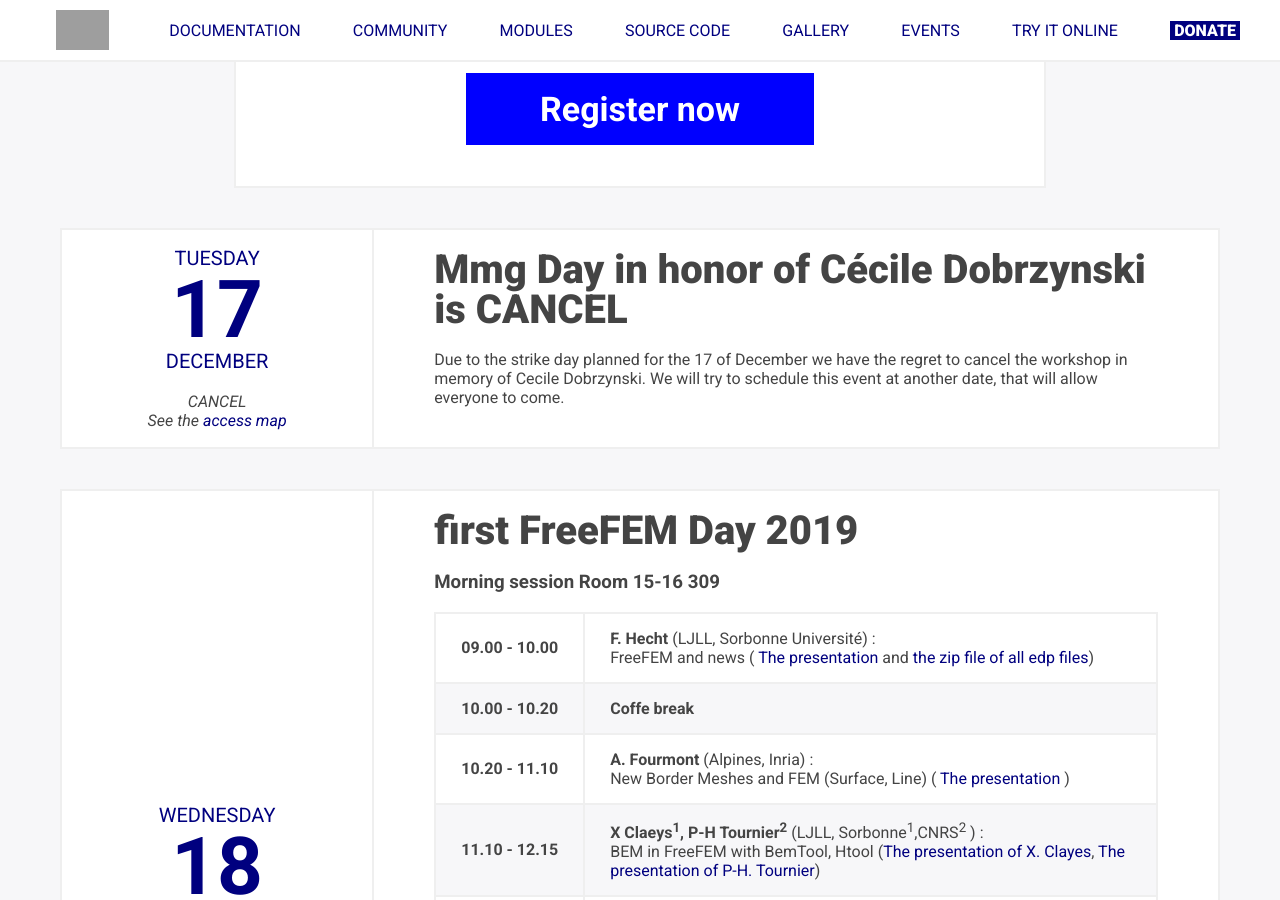
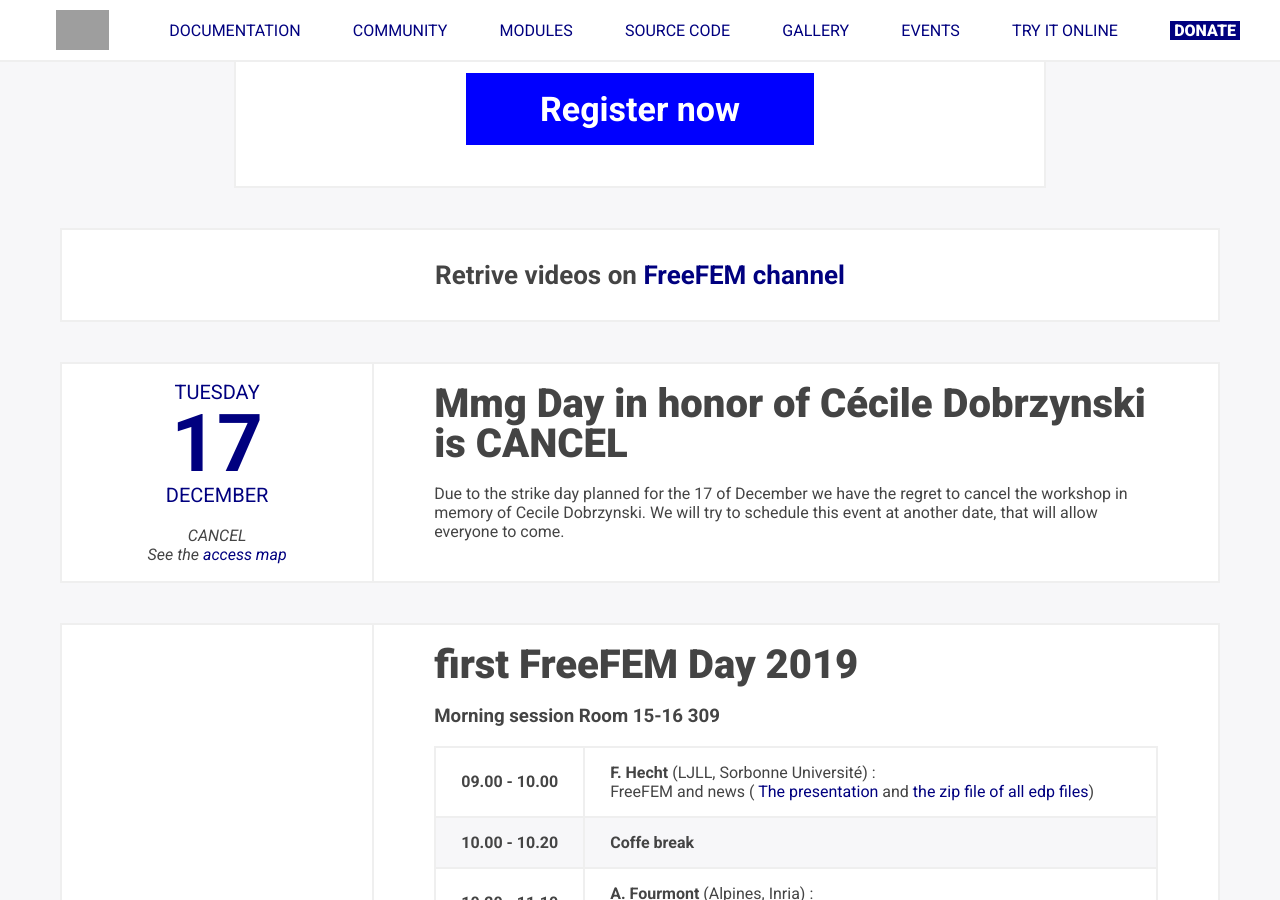
Before and after one commit to FreeFem/FreeFem-website, a Jekyll site: the page built from ffdays.md, in a window 1280 px wide and 900 px high, scrolled down 574 px. Built offline with Jekyll 4.4.1, drawn with Linux system fonts in a browser that asks for light colours.

Commit message:
add video link

```diff
--- a/_layouts/ffdays.html
+++ b/_layouts/ffdays.html
@@ -20,13 +20,13 @@
       <p><i class="fas fa-info-circle"></i> The previous editions presentations are available on <a href="https://github.com/FreeFem/FreeFem-days">this repository</a>. <i class="fas fa-info-circle"></i></p>
       <div id="download"><a href="./ffdays-registration" target="_blank">Register now</a></div>
     </div>
-    <!-- <div id="ffdaysCal">
+    <div id="ffdaysCal">
       <div class="days">
         <div class="programTBA">
-          <h2>The conference program will be announced mid-October</h2>
+          <h2>Retrive videos on <a href="https://www.youtube.com/channel/UCJlw6LHQt7UWXrH2uzGYZWw">FreeFEM channel</a></h2>
         </div>
       </div>
-    </div> -->
+    </div>
     <div id="ffdaysCal">
       <div class="days">
         <div class="day">
```
